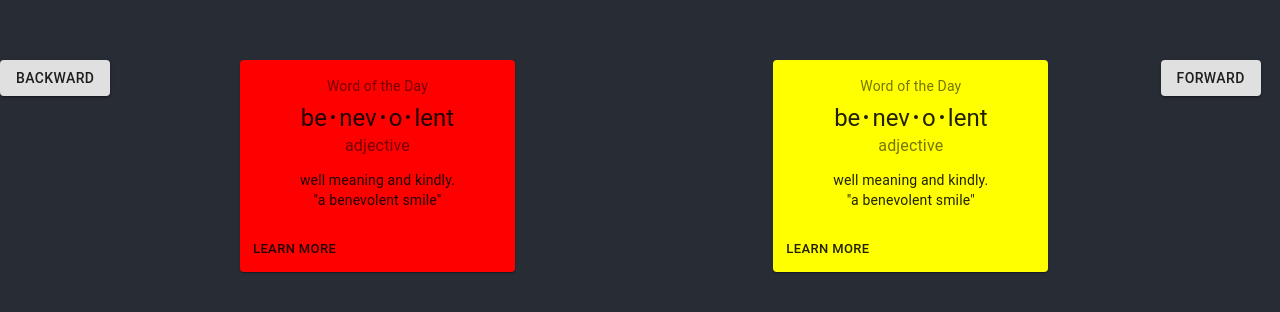
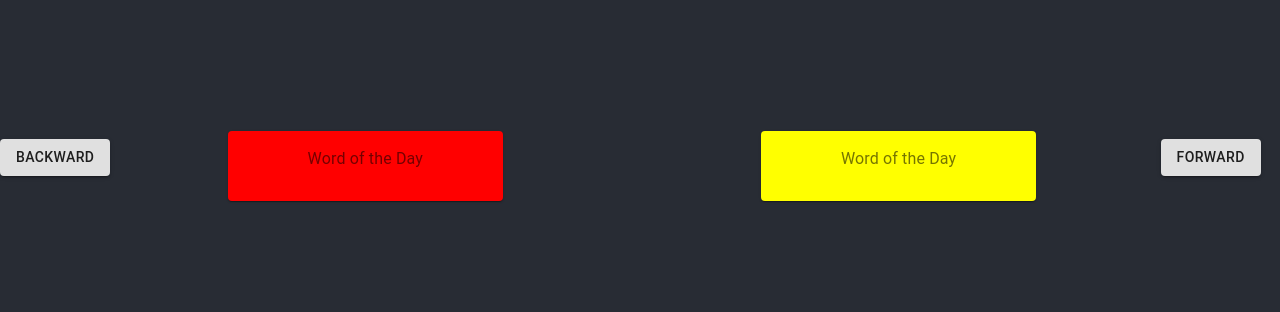
Before and after one commit to smauret/real-carousel, a React (Create React App) app: page / in a window 1280 px wide. Shown: the part 234-546 px from the top of the page. Built offline with nearby package versions, Linux system fonts and the light colour scheme.

Commit message:
components to typescript

```diff
--- a/src/App.tsx
+++ b/src/App.tsx
@@ -2,13 +2,25 @@ import React from 'react';
 import './App.css';
 import Grid from '@material-ui/core/Grid';
 import Carousel from "./components/Carousel";
+import CarouselCard from "./components/CarouselCard";
+
+interface CarouselCardProps {
+    color: string;
+}
+
+const cards:Array<React.ReactNode> = [
+    <CarouselCard color='red'/>,
+    <CarouselCard color='yellow'/>,
+    <CarouselCard color='blue'/>,
+    <CarouselCard color='purple'/>,
+]
 
 function App() {
   return (
       <div className="App">
         <header className="App-header">
           <Grid container item xs={12}>
-              <Carousel children={['red','yellow','blue','purple']}/>
+              <Carousel children={cards}/>
           </Grid>
         </header>
       </div>
--- a/src/components/Carousel.js
+++ /dev/null
@@ -1,38 +0,0 @@
-import React, {useState} from 'react';
-import Grid from '@material-ui/core/Grid';
-import CarouselCard from "./CarouselCard";
-import Button from "@material-ui/core/Button";
-
-export default function Carousel ({children}){
-    const [activeIndex, setActiveIndex] = useState(0);
-    console.log('activeIndex', activeIndex)
-    const goBackward = () => {
-        if (activeIndex != 0){
-            setActiveIndex(activeIndex-1)
-        }
-    }
-
-    const goForward = () => {
-        if (activeIndex != children.length-1){
-            setActiveIndex(activeIndex+1)
-        }
-    }
-
-    return (
-        <Grid container >
-        <Grid item xs={1}>
-            <Button variant="contained" onClick={()=> goBackward()}>Backward</Button>
-        </Grid>
-        <Grid container item xs={10} style={{justifyContent: 'space-around'}} spacing={2}>
-            {children.slice(activeIndex, activeIndex+2).map((color) =>
-                <Grid item key={color} xs={3}>
-                    <CarouselCard color={color}/>
-                </Grid>
-            )}
-        </Grid>
-    <Grid item xs={1}>
-        <Button variant="contained" onClick={()=> goForward()}>Forward</Button>
-    </Grid>
-        </Grid>
-    )
-}
--- /dev/null
+++ b/src/components/Carousel.tsx
@@ -0,0 +1,41 @@
+import React, {useState} from 'react';
+import Grid from '@material-ui/core/Grid';
+import Button from "@material-ui/core/Button";
+
+
+interface CarouselProps {
+    children: Array<React.ReactNode>;
+}
+
+export default function Carousel({children}: CarouselProps) {
+    const [activeIndex, setActiveIndex] = useState(0);
+
+    const subArray = children.slice(activeIndex, activeIndex + 2);
+
+    console.log('activeIndex', activeIndex)
+    const goBackward = () => {
+        if (activeIndex !== 0) {
+            setActiveIndex(activeIndex - 1)
+        }
+    }
+
+    const goForward = () => {
+        if (activeIndex !== children.length - 1) {
+            setActiveIndex(activeIndex + 1)
+        }
+    }
+
+    return (
+        <Grid container>
+            <Grid item xs={1}>
+                <Button variant="contained" onClick={() => goBackward()}>Backward</Button>
+            </Grid>
+            <Grid container item xs={10} style={{justifyContent: 'space-around'}} spacing={2}>
+                {subArray}
+            </Grid>
+            <Grid item xs={1}>
+                <Button variant="contained" onClick={() => goForward()}>Forward</Button>
+            </Grid>
+        </Grid>
+    )
+}
--- a/src/components/CarouselCard.js
+++ /dev/null
@@ -1,53 +0,0 @@
-import React from 'react';
-import { makeStyles } from '@material-ui/core/styles';
-import Card from '@material-ui/core/Card';
-import CardActions from '@material-ui/core/CardActions';
-import CardContent from '@material-ui/core/CardContent';
-import Button from '@material-ui/core/Button';
-import Typography from '@material-ui/core/Typography';
-
-const useStyles = makeStyles({
-    root: {
-        minWidth: 275,
-    },
-    bullet: {
-        display: 'inline-block',
-        margin: '0 2px',
-        transform: 'scale(0.8)',
-    },
-    title: {
-        fontSize: 14,
-    },
-    pos: {
-        marginBottom: 12,
-    },
-});
-
-export default function CarouselCard({color}) {
-    const classes = useStyles();
-    const bull = <span className={classes.bullet}>•</span>;
-
-    return (
-        <Card className={classes.root} style={{backgroundColor: color}} >
-            <CardContent>
-                <Typography className={classes.title} color="textSecondary" gutterBottom>
-                    Word of the Day
-                </Typography>
-                <Typography variant="h5" component="h2">
-                    be{bull}nev{bull}o{bull}lent
-                </Typography>
-                <Typography className={classes.pos} color="textSecondary">
-                    adjective
-                </Typography>
-                <Typography variant="body2" component="p">
-                    well meaning and kindly.
-                    <br />
-                    {'"a benevolent smile"'}
-                </Typography>
-            </CardContent>
-            <CardActions>
-                <Button size="small">Learn More</Button>
-            </CardActions>
-        </Card>
-    );
-}
--- /dev/null
+++ b/src/components/CarouselCard.tsx
@@ -0,0 +1,23 @@
+import React from 'react';
+import Card from '@material-ui/core/Card';
+import CardContent from '@material-ui/core/CardContent';
+import Typography from '@material-ui/core/Typography';
+
+interface CarouselCardProps {
+    color: string;
+}
+
+const CarouselCard: React.FC<CarouselCardProps> = ({color}) => {
+
+    return (
+        <Card style={{backgroundColor: color, minWidth: 275}}>
+            <CardContent>
+                <Typography color="textSecondary" gutterBottom>
+                    Word of the Day
+                </Typography>
+            </CardContent>
+        </Card>
+    );
+}
+
+export default CarouselCard;
```
